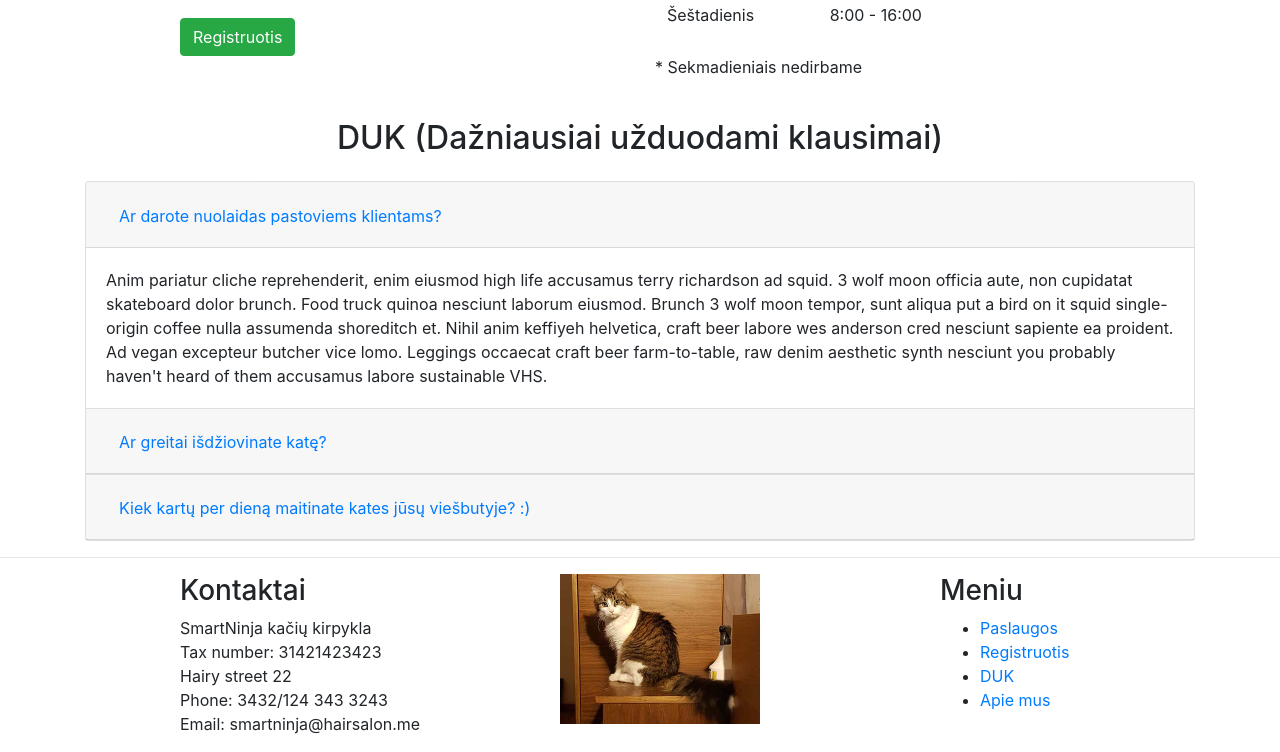
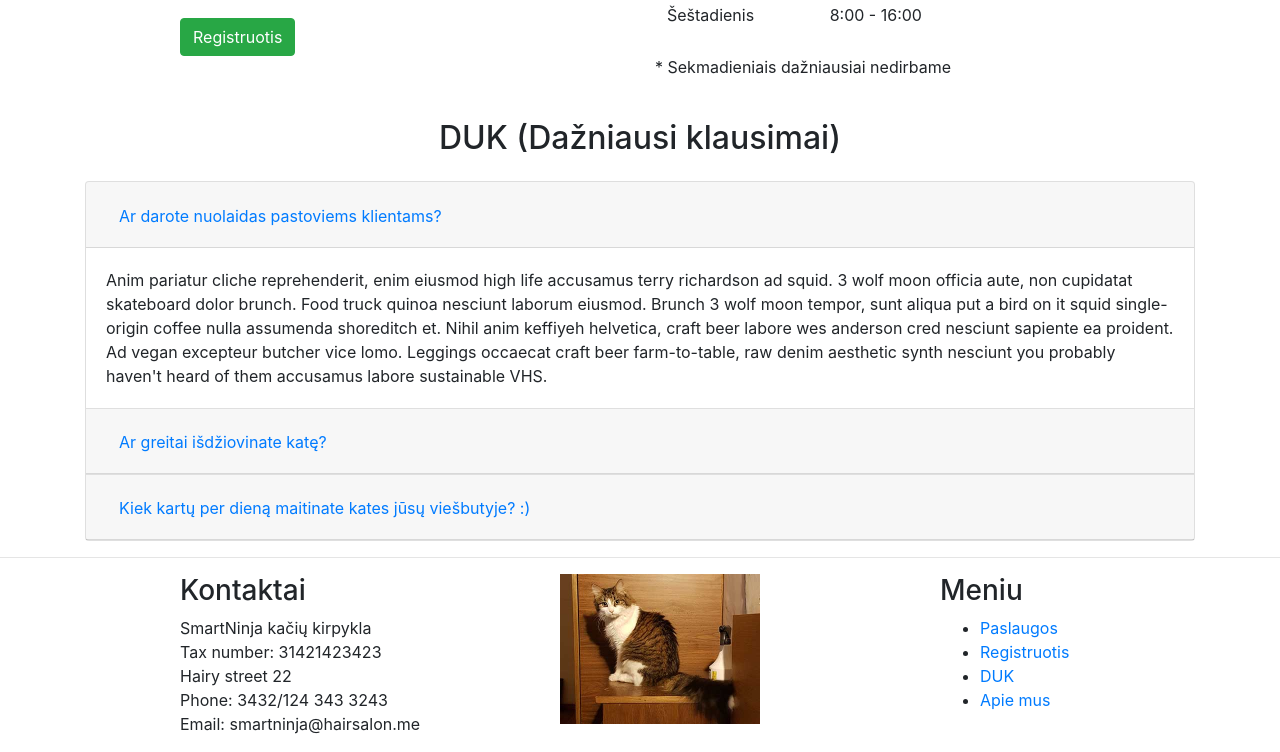
Before and after one commit to giedambr/5-PAMOKA-KACIU-KIRPYKLA, a plain HTML site: page index.html in a window 1280 px wide. Shown: the part 1314-2066 px from the top of the page. Drawn offline with nearby package versions, Linux system fonts and the light colour scheme.

Commit message:
Pakeitimai

```diff
--- a/index.html
+++ b/index.html
@@ -169,7 +169,7 @@
                 </tbody>
 
             </table>
-            <p>* Sekmadieniais nedirbame</p>
+            <p>* Sekmadieniais dažniausiai nedirbame</p>
         </div>
     </div>
 </div>
@@ -177,7 +177,7 @@
 
 <!-- FAQ -->
 <div class="container mt-4" id="duk">
-    <h2 class="text-center">DUK (Dažniausiai užduodami klausimai)</h2>
+    <h2 class="text-center">DUK (Dažniausi klausimai)</h2>
 
     <div class="accordion mt-4" id="accordionExample">
         <div class="card">
```
